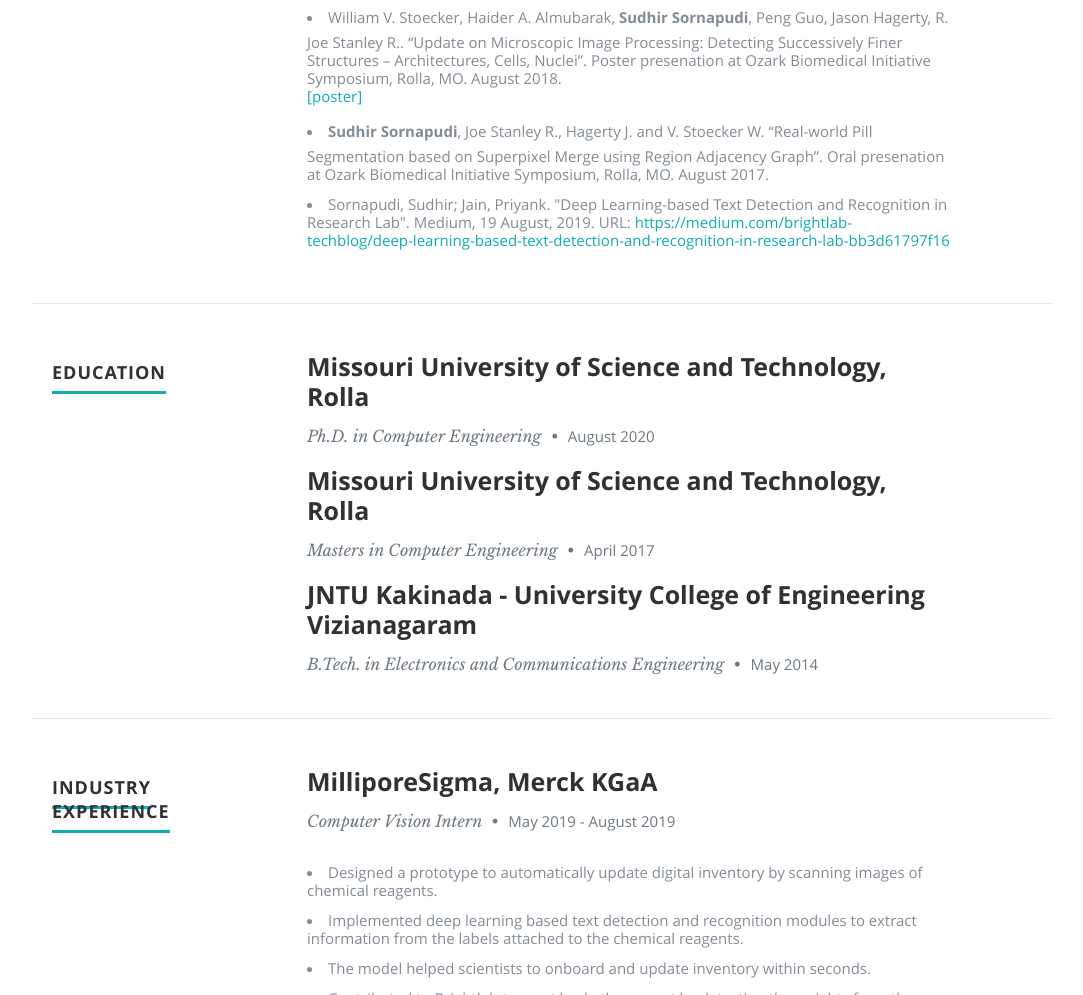
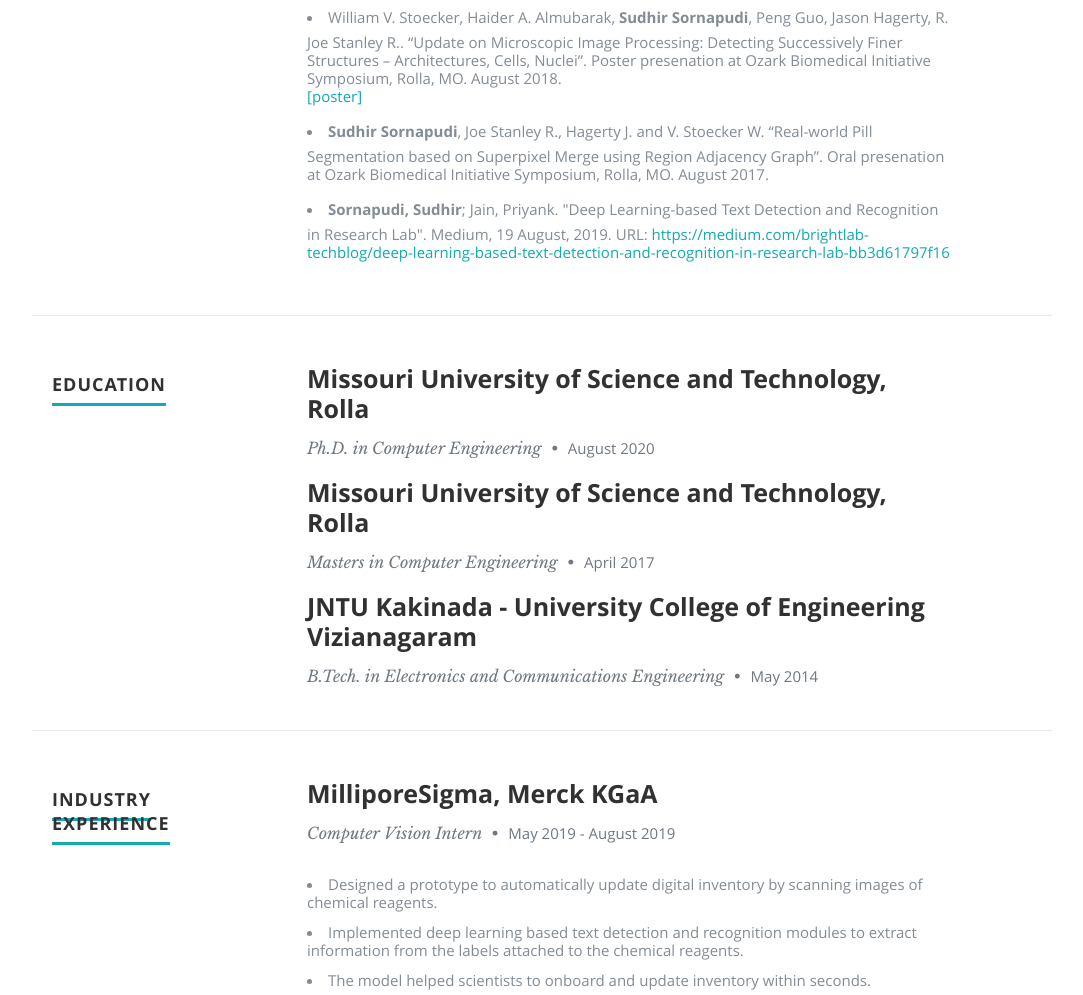
Before and after one commit to Sdhir/sdhir.github.io, a plain HTML site: page index.html in a window 1280 px wide. Shown: the part 2417-3412 px from the top of the page, without its empty margins (98-1181 px from the left). Drawn offline with nearby package versions, Linux system fonts and the light colour scheme; files whose address does not match are found by name.

Commit message:
bold on Sudhir

```diff
--- a/index.html
+++ b/index.html
@@ -240,7 +240,8 @@
                               Biomedical Initiative Symposium, Rolla, MO. August 2017.
                            </li>
 
-                           <li>Sornapudi, Sudhir; Jain, Priyank. "Deep Learning-based Text Detection and Recognition in Research Lab".
+                           <li>
+                              <strong>Sornapudi, Sudhir</strong>; Jain, Priyank. "Deep Learning-based Text Detection and Recognition in Research Lab".
                               Medium, 19 August, 2019. URL: <a href="https://medium.com/brightlab-techblog/deep-learning-based-text-detection-and-recognition-in-research-lab-bb3d61797f16">
                                  https://medium.com/brightlab-techblog/deep-learning-based-text-detection-and-recognition-in-research-lab-bb3d61797f16 </a>
                            </li>
```
Also changed, not shown: images/20181207_171800.jpg (added), 3 other files.
